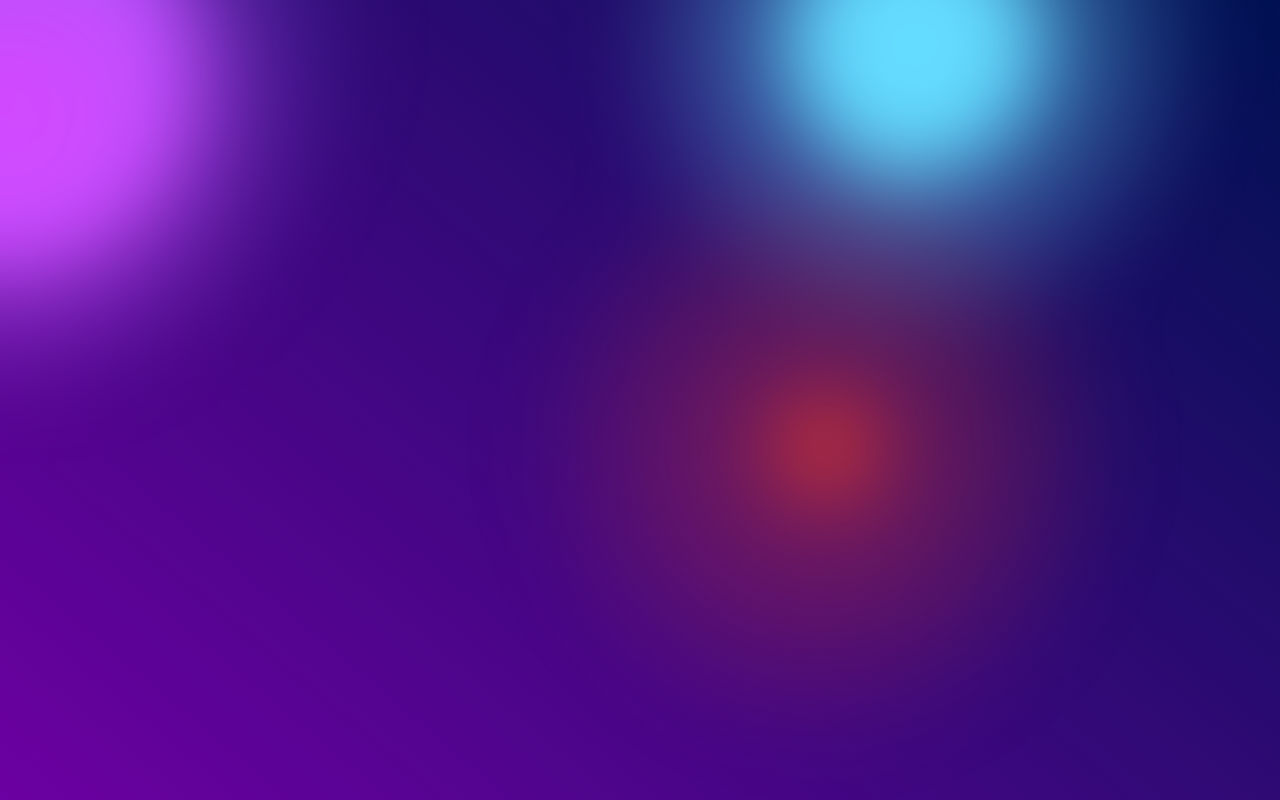
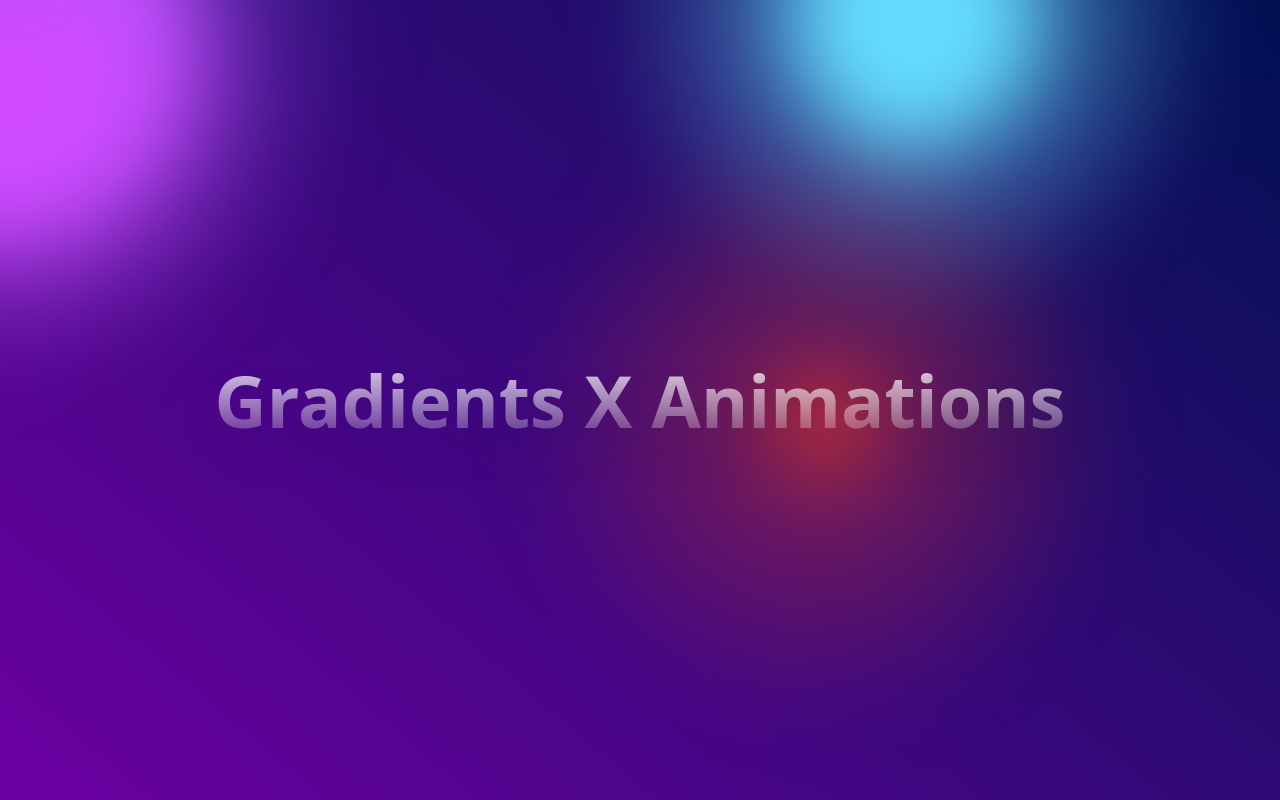
Before and after one commit to uophotoclub/uophotoclub.github.io, a React (Vite) app: page / in a window 1280 px wide. Built offline with nearby package versions, Linux system fonts and the light colour scheme.

Commit message:
few fixes

```diff
--- a/package.json
+++ b/package.json
@@ -3,6 +3,7 @@
   "version": "1.0.0",
   "description": "uOttawa Photography Club website :D",
   "main": "index.js",
+  "type": "module",
   "scripts": {
     "dev": "vite",
     "build": "vite build",
@@ -17,6 +18,7 @@
     "react": "^18.3.1",
     "react-dom": "^18.3.1",
     "tailwind-merge": "^2.4.0",
+    "typescript": "^5.5.4",
     "vite": "^5.3.4"
   },
   "devDependencies": {
--- a/src/App.tsx
+++ b/src/App.tsx
@@ -1,10 +1,14 @@
-import React from 'react';
-import { BackgroundGradientAnimation } from './components/background-gradient-animation';
+import React from "react";
+import { BackgroundGradientAnimation } from "./components/background-gradient-animation";
 
 function App() {
   return (
     <BackgroundGradientAnimation>
-      <h1>Hello</h1>
+      <div className="absolute z-50 inset-0 flex items-center justify-center text-white font-bold px-4 pointer-events-none text-3xl text-center md:text-4xl lg:text-7xl">
+        <p className="bg-clip-text text-transparent drop-shadow-2xl bg-gradient-to-b from-white/80 to-white/20">
+          Gradients X Animations
+        </p>
+      </div>
     </BackgroundGradientAnimation>
   );
 }
--- a/tailwind.config.ts
+++ b/tailwind.config.ts
@@ -1,4 +1,4 @@
-module.exports = {
+export default {
   content: ["./src/**/*.{ts,tsx}"],
   darkMode: "class",
   theme: {
```
Also changed, not shown: 1 other file (tests, documents, lock files or other folders).
